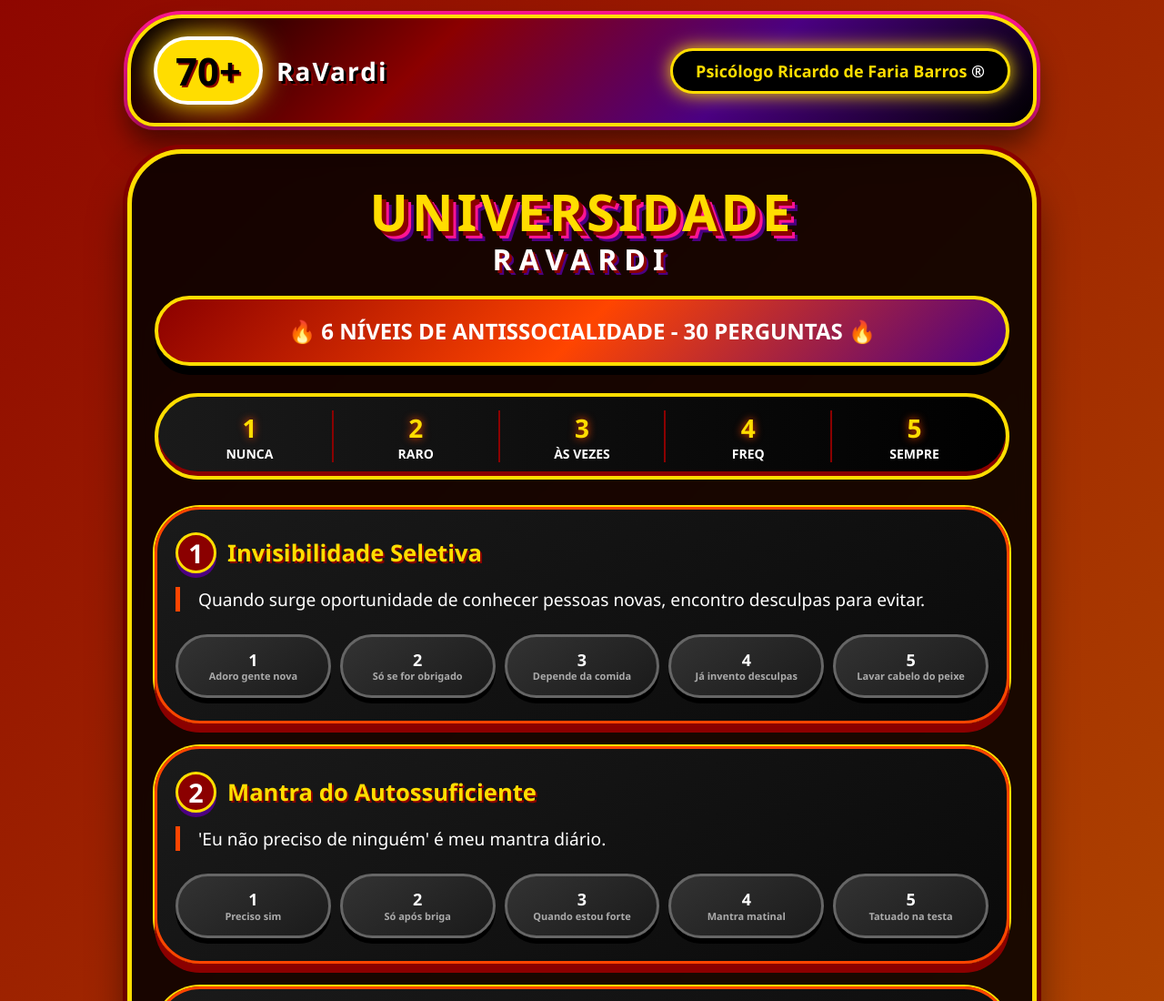
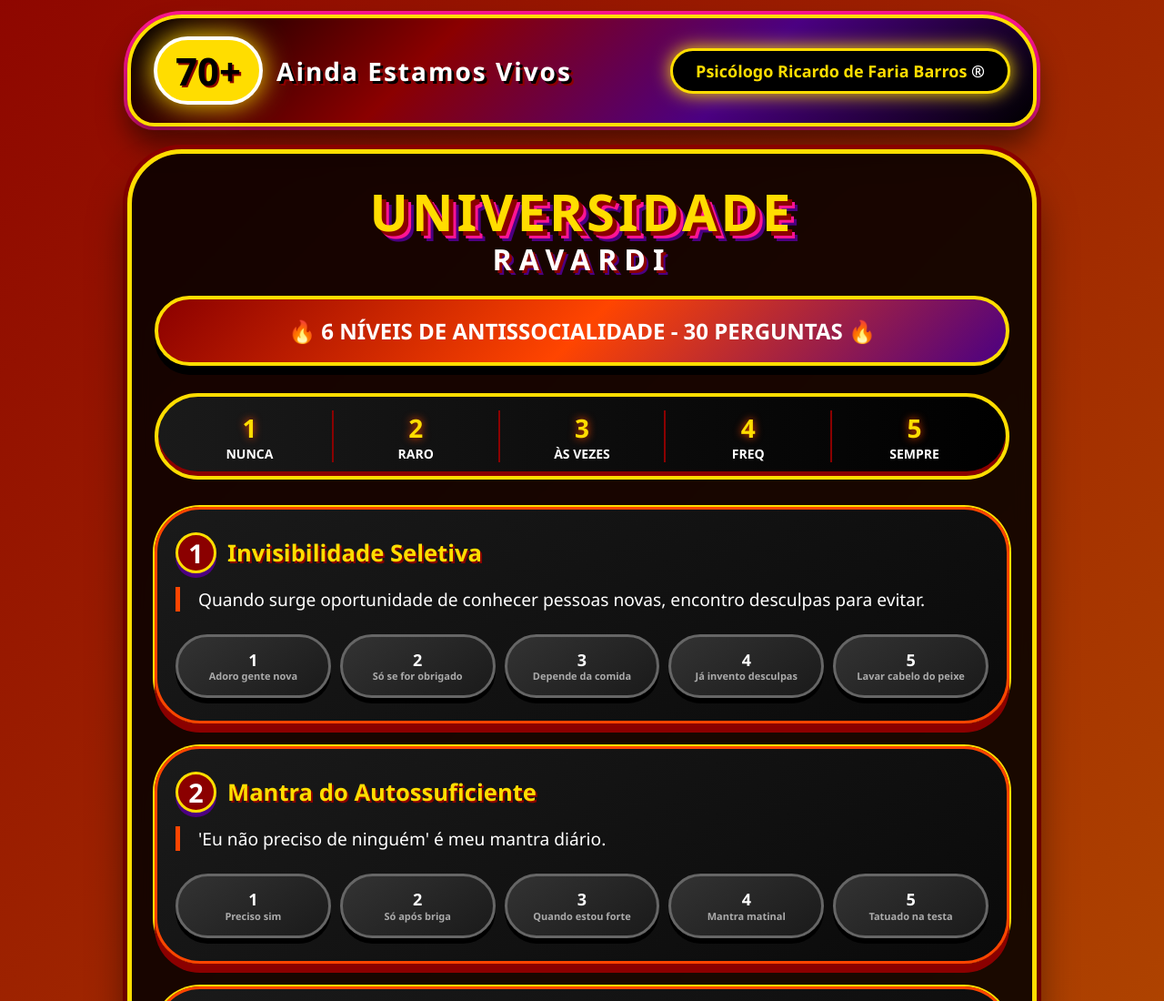
Before and after one commit to MundoLongevo/solidrometro, a plain HTML site: page index.html in a window 1280 px wide. Shown: the top 1100 px of the page at 91% size. Drawn offline with Linux system fonts and the light colour scheme.

Commit message:
Add files via upload

```diff
--- a/index.html
+++ b/index.html
@@ -442,7 +442,7 @@
         <div class="header-vibrante">
             <div class="logo-70">
                 <div class="icon">70+</div>
-                <span>RaVardi</span>
+                <span>Ainda Estamos Vivos</span>
             </div>
             <div class="autor">
                 <strong>Psicólogo Ricardo de Faria Barros</strong> ®
```
